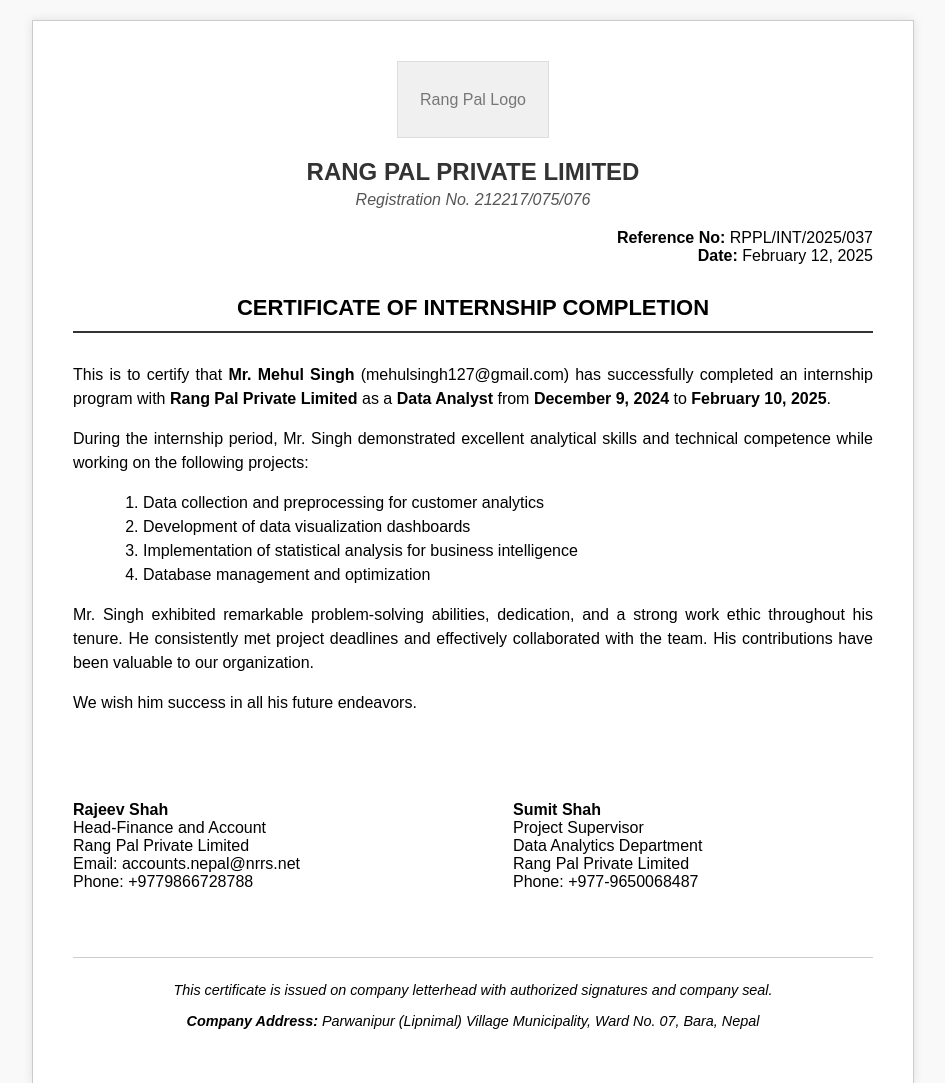
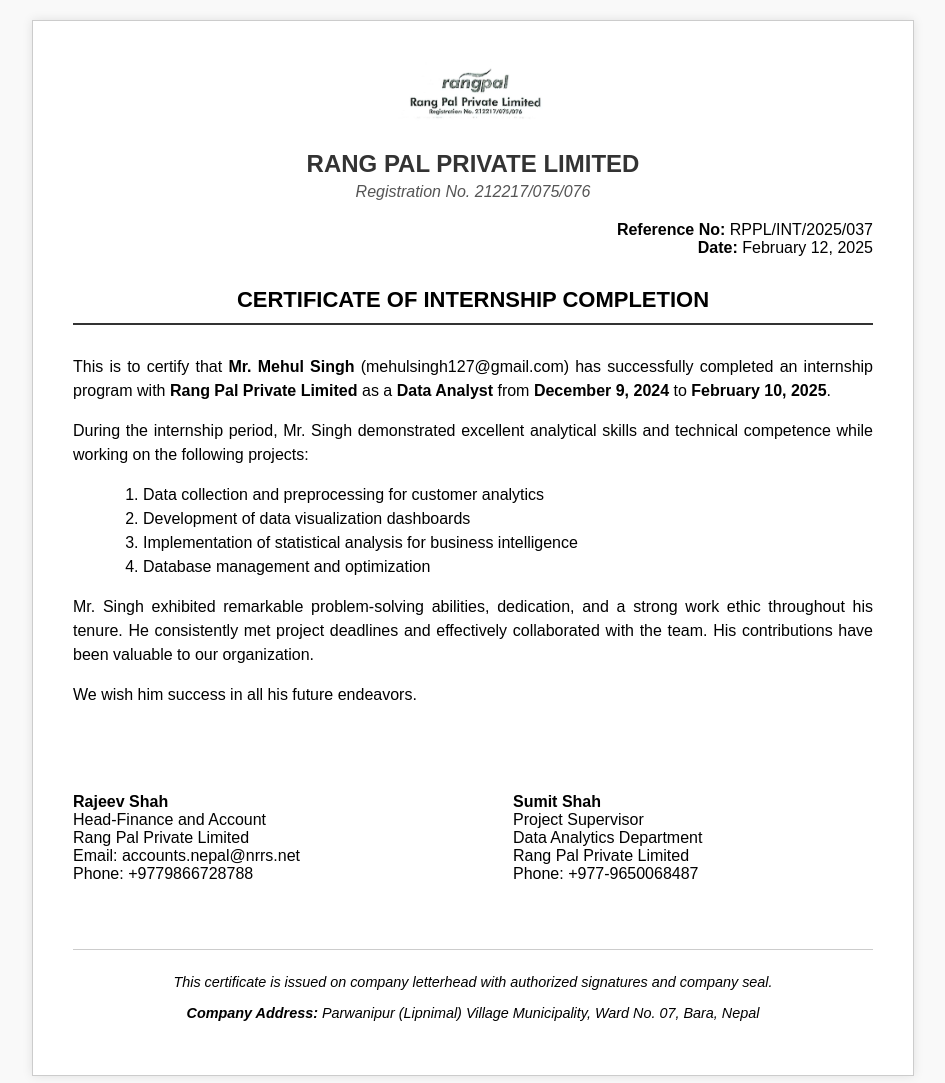
Before and after one commit to mehulsingh1209/certificate, a plain HTML site: page index.html in a window 1280 px wide. Shown: the top 1083 px of the page, without its empty margins (167-1112 px from the left). Drawn offline with Linux system fonts and the light colour scheme.

Commit message:
Update index.html

```diff
--- a/index.html
+++ b/index.html
@@ -22,6 +22,10 @@
         .logo {
             text-align: center;
             margin-bottom: 20px;
+        }
+        .logo img {
+            max-width: 150px;
+            height: auto;
         }
         .company-name {
             text-align: center;
@@ -93,10 +97,8 @@
 <body>
     <div class="certificate-container">
         <div class="logo">
-            <!-- Replace with actual logo when available -->
-            <div style="width: 150px; height: 75px; background-color: #f0f0f0; margin: 0 auto; display: flex; justify-content: center; align-items: center; border: 1px solid #ddd;">
-                <span style="color: #777;">Rang Pal Logo</span>
-            </div>
+            <!-- Using the actual logo file -->
+            <img src="logo.PNG" alt="Rang Pal Logo">
         </div>
 
         <h1 class="company-name">RANG PAL PRIVATE LIMITED</h1>
```
